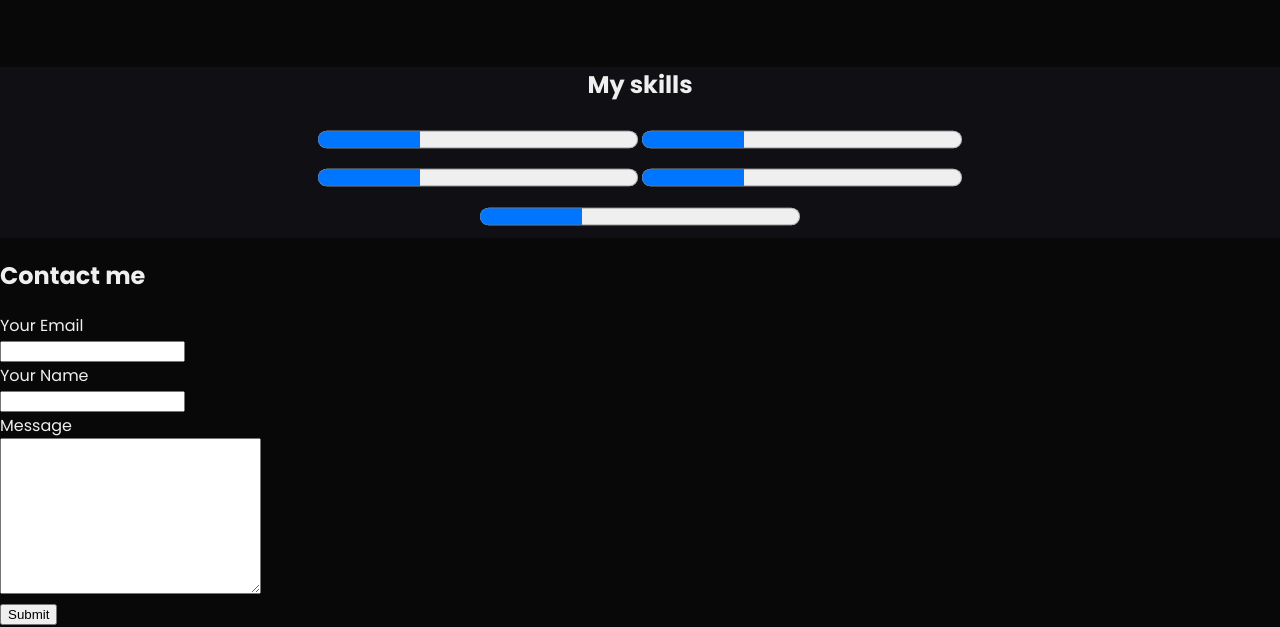
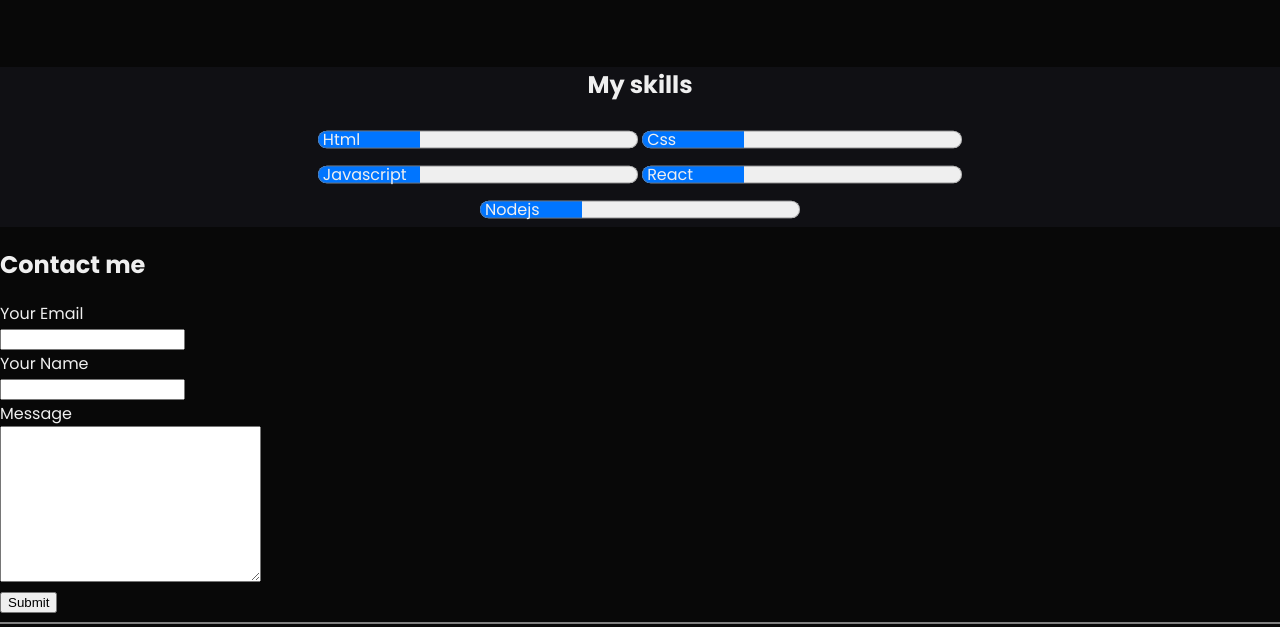
Before and after one commit to saidikr/html_css_portfolio, a plain HTML site: page index.html in a window 1280 px wide. Shown: the part 1670-2297 px from the top of the page. Drawn offline with Linux system fonts and the light colour scheme.

Commit message:
skills finished2

```diff
--- a/index.html
+++ b/index.html
@@ -108,13 +108,13 @@
       <section class="skills">
         <h1>My skills</h1>
         <div class="progress-bars">
-          <progress id="file" value="32" max="100" class="prog">Html</progress>
-          <progress id="file" value="32" max="100" class="prog">Css</progress>
+          <progress id="file" value="32" max="100" class="prog1">Html</progress>
+          <progress id="file" value="32" max="100" class="prog2">Css</progress>
           <br>
-          <progress id="file" value="32" max="100" class="prog">Javascript</progress>
-          <progress id="file" value="32" max="100" class="prog">React</progress>
+          <progress id="file" value="32" max="100" class="prog3">Javascript</progress>
+          <progress id="file" value="32" max="100" class="prog4">React</progress>
           <br>
-          <progress id="file" value="32" max="100" class="prog">Nodejs</progress>
+          <progress id="file" value="32" max="100" class="prog5">Nodejs</progress>
         </div>
       </section>
       <section class="contact">
--- a/styles/app.css
+++ b/styles/app.css
@@ -113,7 +113,21 @@ td, th{
   border: 1px solid;
   padding: 15px;
 }
-.prog{
+.prog1 , .prog2 , .prog3 , .prog4 , .prog5 {
   width: 25%;
   height: 35px;
+  text-align: start;
+  padding-top: 5px;
+  padding-left: 5px;
 }
+.prog1::before{
+  content: 'Html';
+}.prog2::before {
+  content: 'Css';
+}.prog3::before {
+  content: 'Javascript';
+}.prog4::before {
+  content: 'React';
+}.prog5::before {
+  content: 'Nodejs';
+}
```
